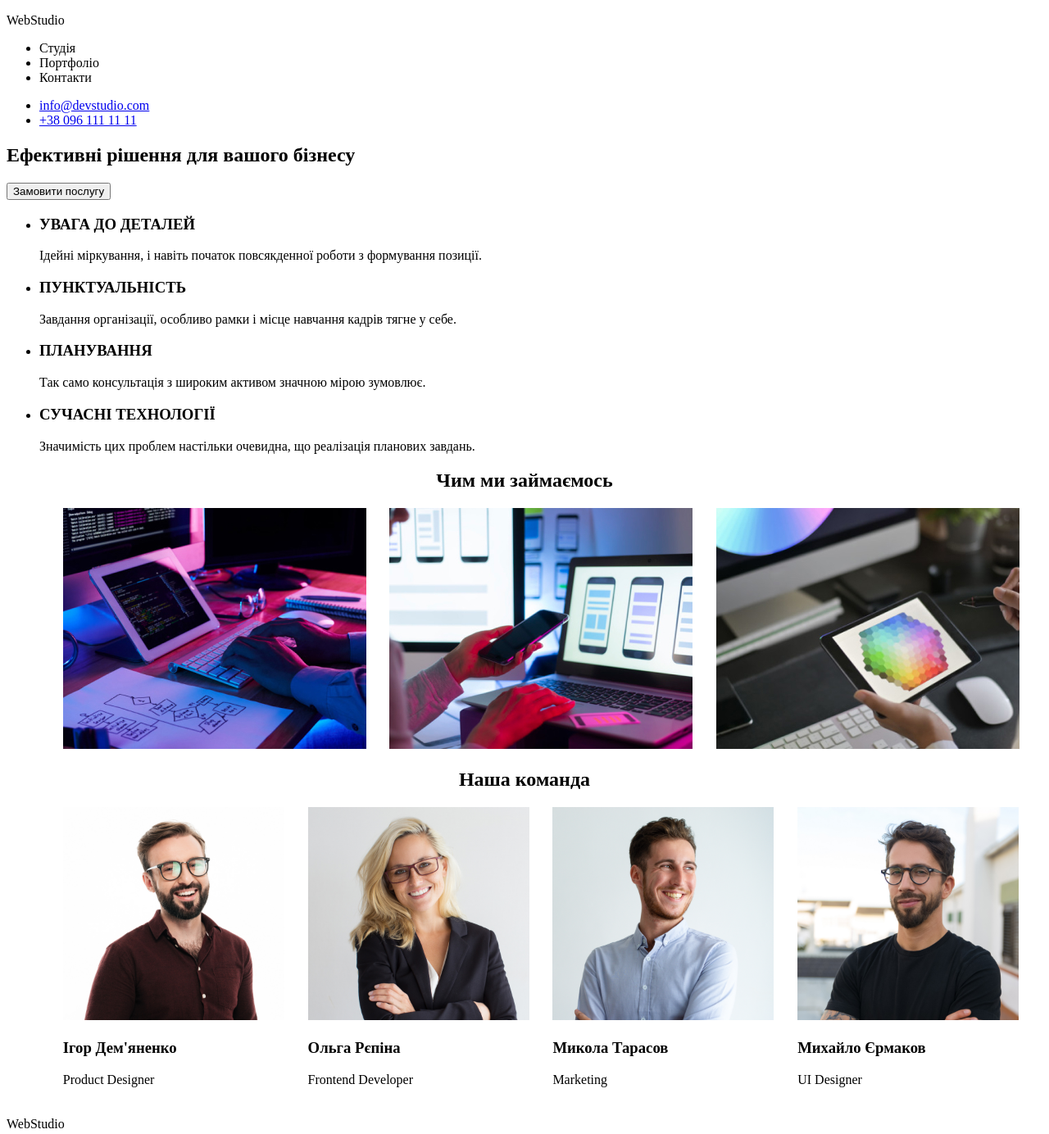
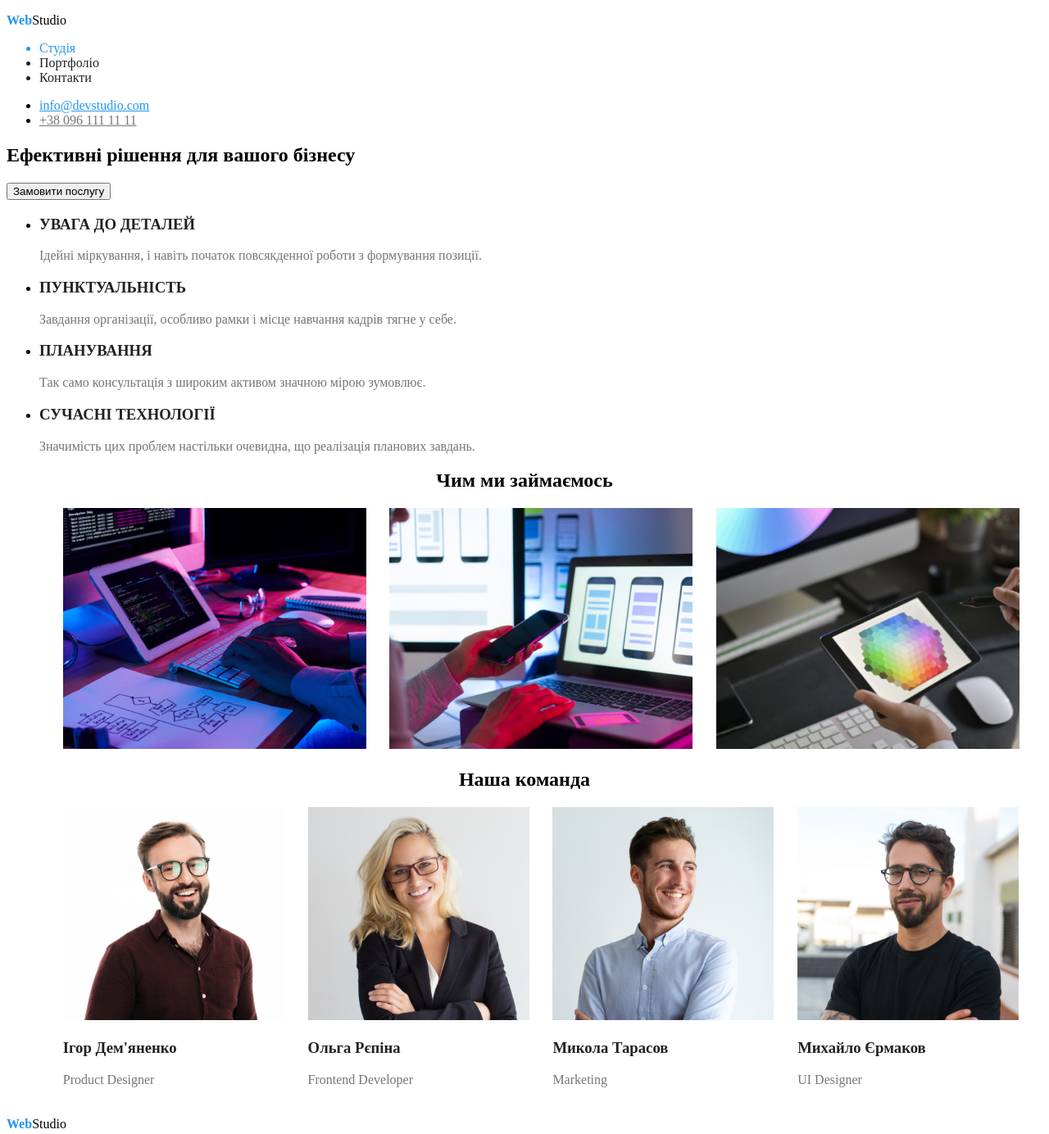
Before and after one commit to tolyagan228/Web-Studio, a plain HTML site: page index.html in a window 1280 px wide. Shown: the top 1384 px of the page at 82% size. Drawn offline with Linux system fonts and the light colour scheme.

Commit message:
add css and html

```diff
--- /dev/null
+++ b/css/style.css
@@ -0,0 +1,25 @@
+:root {
+    --accent-color: #2196F3;
+    --main-color: #000000;
+    --add-color: #757575;
+    --add-white: #FFFFFF;
+    --brand-color: #212121;
+}
+.webstudio {
+    color: var(--accent-color);
+}
+.studio {
+    color: var(--accent-color);
+}
+.address {
+    color: var(--accent-color)
+}
+.tel {
+    color: var(--add-color);
+}
+.list {
+    color: var(--brand-color);
+}
+.p {
+    color: var(--add-color);
+}
--- a/index.html
+++ b/index.html
@@ -4,20 +4,21 @@
     <meta charset="UTF-8" />
     <meta name="viewport" content="width=device-width, initial-scale=1.0" />
     <title>WebStudio</title>
+    <link rel="stylesheet" href="./css/style.css">
   </head>
   <body>
     <header>
-      <p>WebStudio</p>
+      <p><b class="webstudio">Web</b>Studio</p>
       <nav>
         <ul>
-          <li>Студія</li>
-          <li>Портфоліо</li>
-          <li>Контакти</li>
+          <li class="studio">Студія</li>
+          <li class="list">Портфоліо</li>
+          <li class="list">Контакти</li>
         </ul>
       </nav>
       <ul>
-        <li><a href="mailto:info@devstudio.com">info@devstudio.com</a></li>
-        <li><a href="tel:+380961111111">+38 096 111 11 11</a></li>
+        <li><a class="address" href="mailto:info@devstudio.com">info@devstudio.com</a></li>
+        <li><a class="p" href="tel:+380961111111">+38 096 111 11 11</a></li>
       </ul>
     </header>
     <main>
@@ -27,27 +28,27 @@
       </section>
     <section>
       <ul>
-        <li><h3>УВАГА ДО ДЕТАЛЕЙ</h3>
-        <p>
+        <li><h3 class="list">УВАГА ДО ДЕТАЛЕЙ</h3>
+        <p class="p">
           Ідейні міркування, і навіть початок повсякденної роботи з формування
           позиції.
         </p>
     </li>
 
-        <li><h3>ПУНКТУАЛЬНІСТЬ</h3>
-        <p>
+        <li><h3 class="list">ПУНКТУАЛЬНІСТЬ</h3>
+        <p class="p">
           Завдання організації, особливо рамки і місце навчання кадрів тягне у
           себе.
         </p>
     </li>
 
-        <li><h3>ПЛАНУВАННЯ</h3>
-        <p>Так само консультація з широким активом значною мірою зумовлює.
+        <li><h3 class="list">ПЛАНУВАННЯ</h3>
+        <p class="p">Так само консультація з широким активом значною мірою зумовлює.
         </p>
     </li>
 
-        <li><h3>СУЧАСНІ ТЕХНОЛОГІЇ</h3>
-        <p>
+        <li><h3 class="list">СУЧАСНІ ТЕХНОЛОГІЇ</h3>
+        <p class="p">
           Значимість цих проблем настільки очевидна, що реалізація планових
           завдань.
         </p>
@@ -66,29 +67,29 @@
       <h2 style="text-align: center;">Наша команда</h2>
       <ul style="display:flex; justify-content:space-evenly;margin-bottom:20px; list-style: none; ">
         <li><img src="/images/worker_img4.jpg" height="260" alt="Ігор Дем'яненко Product Designer">
-        <h3>Ігор Дем'яненко</h3>
-        <p>Product Designer</p>
+        <h3 class="list">Ігор Дем'яненко</h3>
+        <p class="p">Product Designer</p>
       </li>
       <li>
         <img src="/images/worker_img5.jpg" height="260" alt="Ольга Рєпіна Frontend Developer">
-        <h3>Ольга Рєпіна</h3>
-        <p>Frontend Developer</p>
+        <h3 class="list">Ольга Рєпіна</h3>
+        <p class="p">Frontend Developer</p>
       </li>
       <li>
         <img src="/images/worker_img6.jpg" height="260" alt="Микола Тарасов Marketing">
-        <h3>Микола Тарасов</h3>
-        <p>Marketing</p>
+        <h3 class="list">Микола Тарасов</h3>
+        <p class="p">Marketing</p>
       </li>
       <li>
         <img src="/images/worker_img7.jpg" height="260" alt="Михайло Єрмаков UI Designer">
-        <h3>Михайло Єрмаков</h3>
-        <p>UI Designer</p>
+        <h3 class="list">Михайло Єрмаков</h3>
+        <p class="p">UI Designer</p>
       </li>
     </ul>
     </section>
   </main>
     <footer>
-      <p>WebStudio</p>
+      <p><b class="webstudio">Web</b>Studio</p>
       <address>
         <a href="https://goo.gl/maps/zTwNYQhZRMvZq7Xy6" target="_blank"
           >м. Київ, пр-т Лесі Українки, 26</a
```
